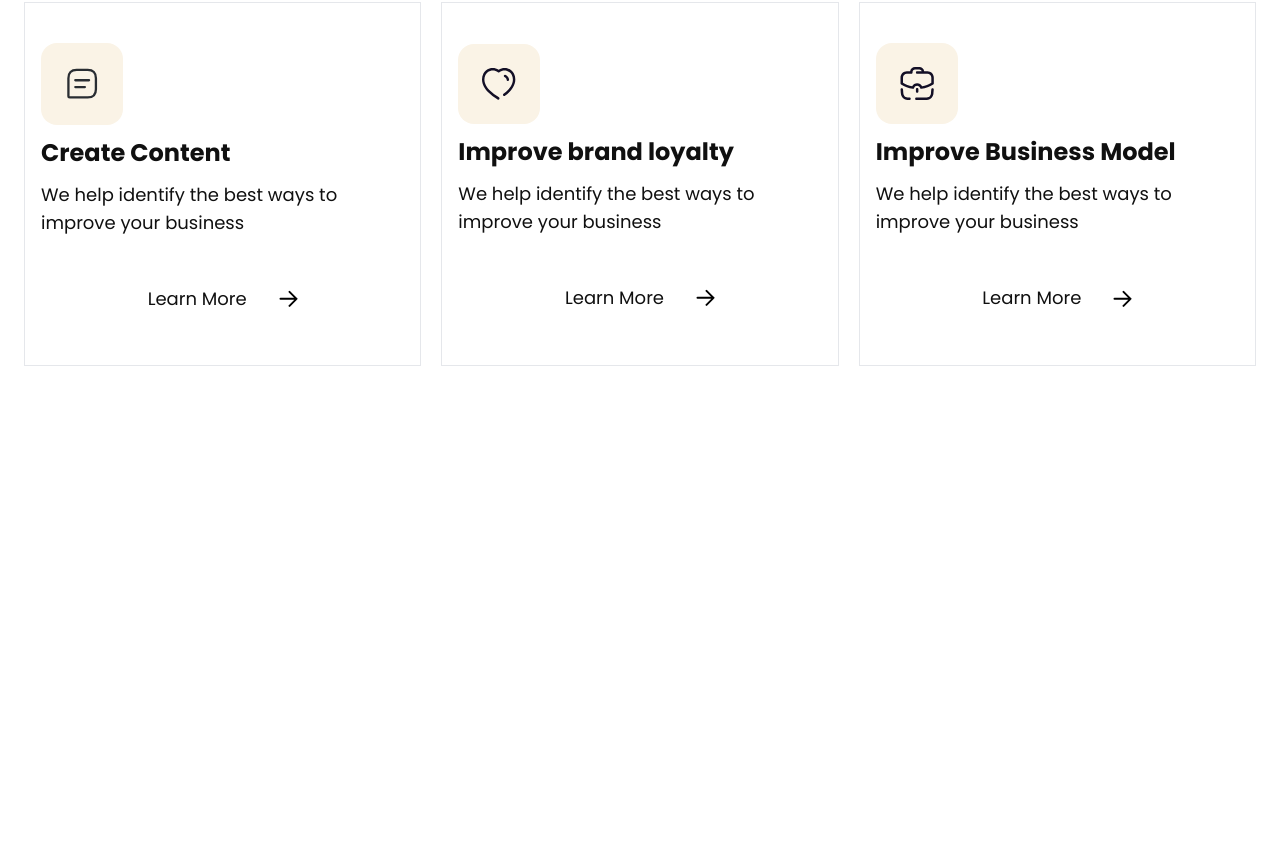
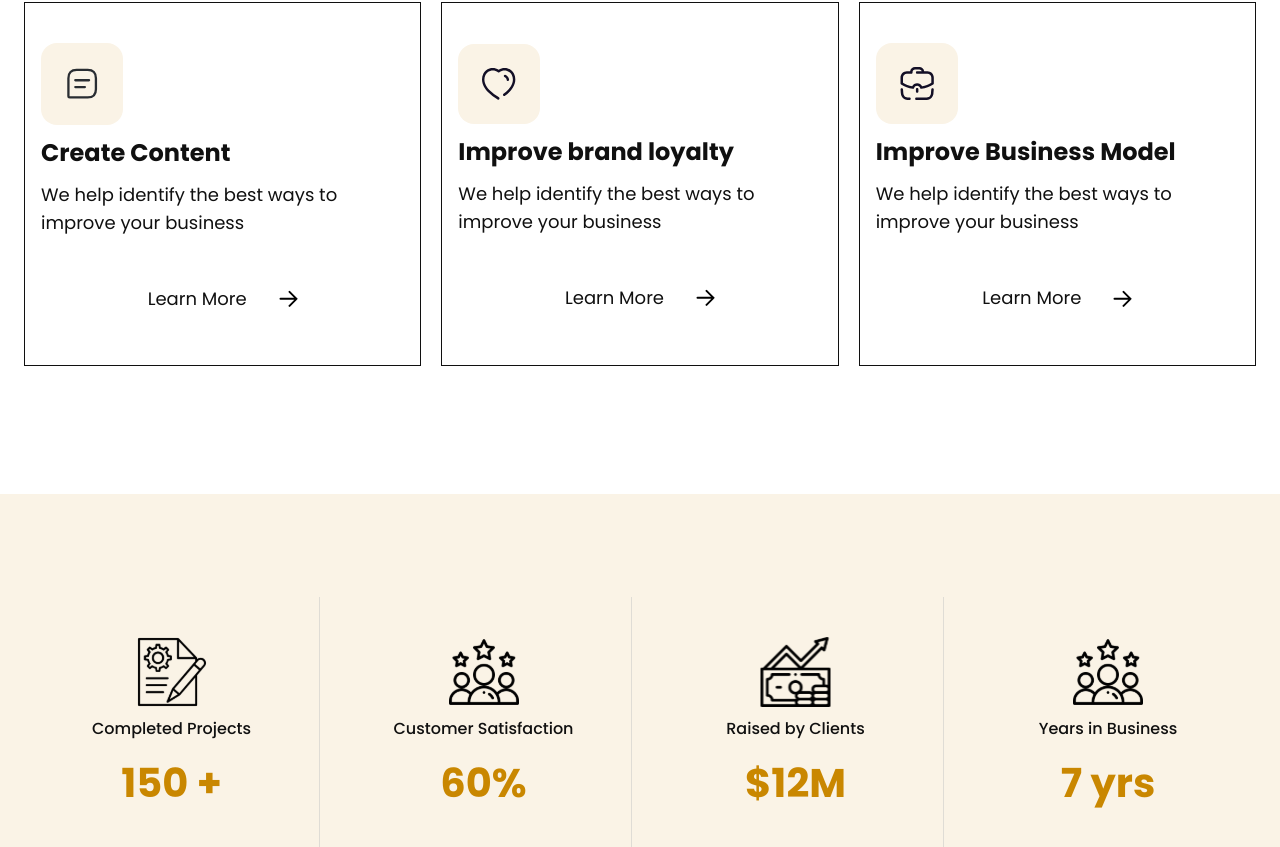
Before and after one commit to godwinopara/hyphn, a Next.js app: page / in a window 1280 px wide. Shown: the part 1057-1904 px from the top of the page. Before the commit the page ends 1443 px from the top, so only its background shows below. Built offline with nearby package versions, Linux system fonts and the light colour scheme.

Commit message:
added the achievement section to the whatwedo component and also added a achievement card that display details of an achievement

```diff
--- /dev/null
+++ b/src/components/AchievementCard.tsx
@@ -0,0 +1,19 @@
+import Image from "next/image";
+
+interface CompletedProjectCardProps {
+	icon: string;
+	title: string;
+	rating: string;
+}
+
+export default function CompletedProjectCard({ icon, title, rating }: CompletedProjectCardProps) {
+	return (
+		<div className="border-r border-gray last:border-none p-10 flex flex-col items-center justify-center mt-8 ">
+			<div className="mb-2.5">
+				<Image src={icon} alt="Rating" />
+			</div>
+			<h3 className="font-medium mb-4 text-center">{title}</h3>
+			<h4 className="text-40 leading-130 font-bold text-yellow md:text-33 lg:text-40">{rating}</h4>
+		</div>
+	);
+}
--- a/src/components/WhatWeDo.tsx
+++ b/src/components/WhatWeDo.tsx
@@ -1,14 +1,17 @@
-import Image from "next/image";
 import contentImg from "public/assets/content.svg";
 import heartImg from "public/assets/Heart.svg";
 import workImg from "public/assets/Work.svg";
-import arrow from "public/assets/arrow.svg";
-import arrowYellow from "public/assets/arrow-yellow.svg";
 import WhatWeDoCard from "./WhatWeDoCard";
+import rating from "public/assets/rating.svg";
+import projectPlan from "public/assets/project-plan.svg";
+import raise from "public/assets/raise.svg";
+import timeline from "public/assets/timeline.svg";
+import AchievementCard from "./AchievementCard";
 
 export default function WhatWeDo() {
 	return (
-		<section className="px-6 pt-11 max-w-desktop mx-auto">
+		<section className="pt-11 ">
+			<div className="px-6 max-w-desktop mx-auto lg:pb-32">
 				<div className="text-center mb-10 md:text-left">
 					<h2 className="text-xl text-yellow font-semibold mb-3 md:text-xl md:font-medium">
 						WHAT WE DO
@@ -34,7 +37,15 @@ export default function WhatWeDo() {
 						title="Improve Business Model"
 						description="We help identify the best ways to improve your business"
 					/>
-				<div></div>
+				</div>
+			</div>
+			<div className="pt-17 bg-light-yellow ">
+				<div className="px-6 md:grid md:grid-cols-4 gap-4 max-w-desktop mx-auto">
+					<AchievementCard icon={projectPlan} title="Completed Projects" rating="150 +" />
+					<AchievementCard icon={rating} title="Customer Satisfaction" rating="60%" />
+					<AchievementCard icon={raise} title="Raised by Clients" rating="$12M" />
+					<AchievementCard icon={rating} title="Years in Business" rating="7 yrs" />
+				</div>
 			</div>
 		</section>
 	);
--- a/tailwind.config.ts
+++ b/tailwind.config.ts
@@ -15,10 +15,12 @@ const config: Config = {
 				brown: "#462F00",
 				black: "#101010",
 				white2: "#F9F9F9",
+				gray: "#c4c4c47f",
 			},
 			spacing: {
 				2.5: "0.625rem",
 				7.5: "1.875rem",
+				17: "4.4375rem",
 			},
 			fontSize: {
 				50: "3.125rem",
```
Also changed, not shown: public/assets/rating.svg (renamed from public/assets/rating (2).svg). Lines whose indentation alone changed are shown as unchanged.
